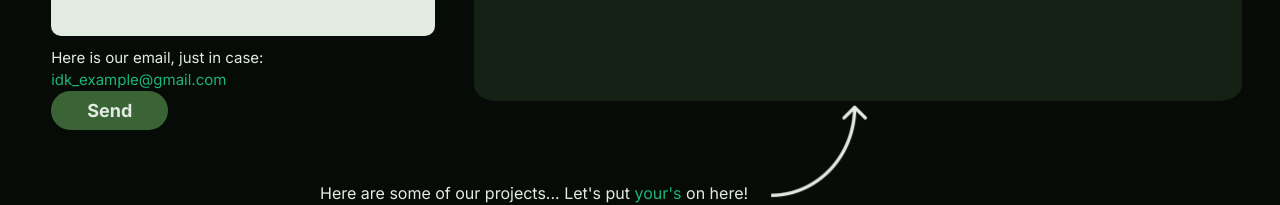
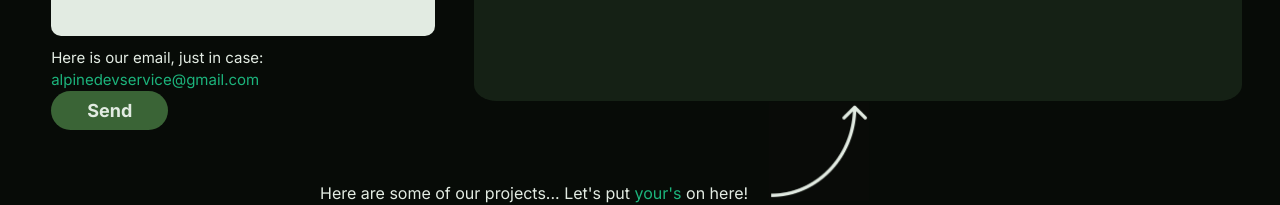
Before and after one commit to SaiChittella/Alpine_Dev_Website, a Next.js app: page /contact in a window 1280 px wide. Shown: the part 661-866 px from the top of the page. Built offline with nearby package versions, Linux system fonts and the light colour scheme.

Commit message:
Changing email

```diff
--- a/src/app/contact/page.tsx
+++ b/src/app/contact/page.tsx
@@ -105,7 +105,7 @@ export default function ContactUs() {
 				<p>
 					Here is our email, just in case:{" "}
 					<span className="text-[#1CB47C]">
-						idk_example@gmail.com
+						alpinedevservice@gmail.com
 					</span>
 				</p>
 			</div>
```
